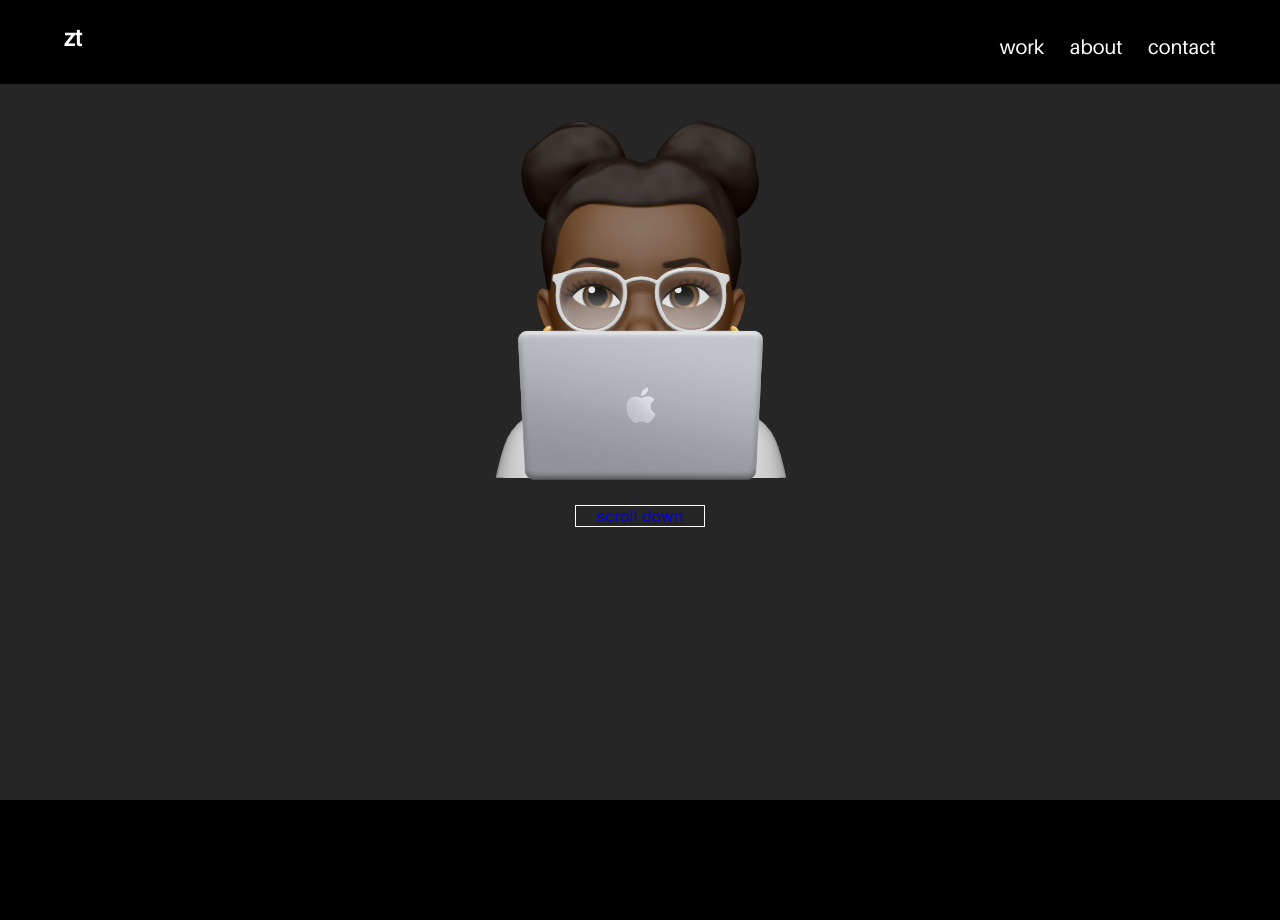
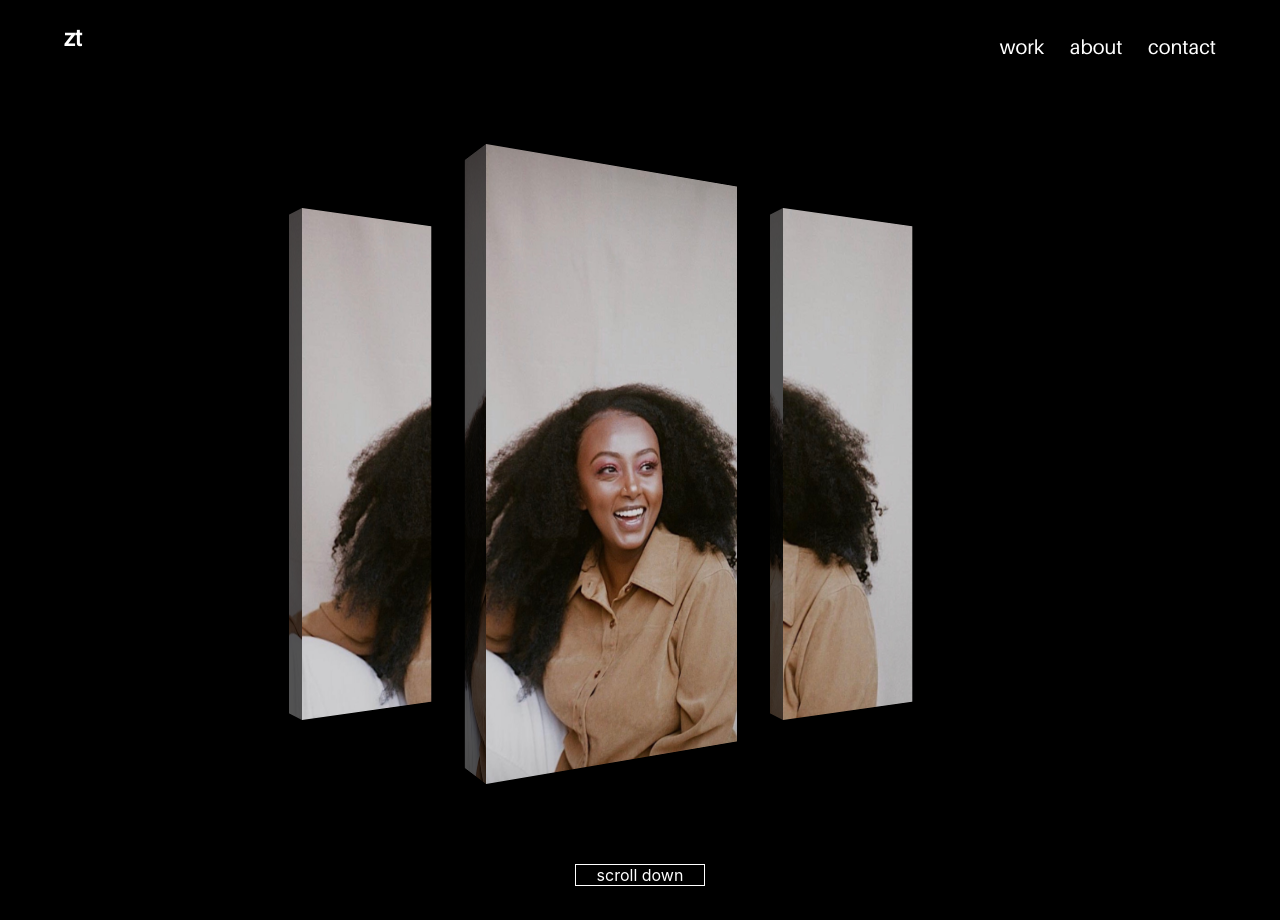
Before and after one commit to zementeshome/zemen-teshome-portfolio, a React (Create React App) app: page /about in a window 1280 px wide. Shown: the top 920 px of the page. Before the commit the page ends 800 px from the top, so only its background shows below. Built offline with nearby package versions, Linux system fonts and the light colour scheme.

Commit message:
about image styling added

```diff
--- a/src/components/About/About.jsx
+++ b/src/components/About/About.jsx
@@ -4,8 +4,9 @@ import './About.scss';
 import gsap from 'gsap';
 import  { ScrollTrigger } from 'gsap/ScrollTrigger';
 import { FaBorderNone } from 'react-icons/fa';
-// import { Link as ScrollLink } from 'react-scroll';
+import { Link as ScrollLink } from 'react-scroll';
 import { animateScroll as scroll} from 'react-scroll'
+import AboutImage from '../AboutImage/AboutImage';
 
 gsap.registerPlugin(ScrollTrigger);
 
@@ -26,7 +27,7 @@ const sections = [
 
 function About() {
 
-    const [background, setBackground] = useState('#262626');
+    const [background, setBackground] = useState('#000000');
     // const [scroll, setScroll] = useState(false);
 
     const aboutRef = useRef(null)
@@ -86,9 +87,10 @@ function About() {
         <section className="about">
             <Header/>
             <div className="about__image-container" ref={aboutRef}>
-        <img className="about__image" src={process.env.PUBLIC_URL + 'assets/images/memoji-laptop.png'} alt="zemen memoji"/>
-        {/* <ScrollLink activeClass="active" className="about__scroll" to="aboutme" smooth={true} duration={1000}>scroll down</ScrollLink> */}
-        <a className="about__scroll" href="#me">scroll down</a>
+                <AboutImage />
+        {/* <img className="about__image" src={process.env.PUBLIC_URL + 'assets/images/memoji-laptop.png'} alt="zemen memoji"/> */}
+        <ScrollLink activeClass="active" className="about__scroll" to="me" smooth={true} duration={1000}>scroll down</ScrollLink>
+        {/* <a className="about__scroll" href="#me">scroll down</a> */}
         </div>
         <section className="about__section-2" id="me">
             {/* <div className="about__text-container">
--- a/src/components/About/About.scss
+++ b/src/components/About/About.scss
@@ -5,7 +5,7 @@
 html, body {
     margin: 0;
     padding: 0;
-    scroll-behavior: smooth;
+    // scroll-behavior: smooth;
 }
 
 .about {
@@ -21,13 +21,13 @@ html, body {
     &__image-container {
         width: 100%;
         height: 100vh;
-        background: #262626;
+        // background: #262626;
     }
 
     &__text-container {
         width: 100%;
         height: 60vh;
-        background: darkblue;
+        // background: darkblue;
     }
 
     &__text {
--- /dev/null
+++ b/src/components/AboutImage/AboutImage.jsx
@@ -0,0 +1,23 @@
+import React from 'react';
+import './AboutImage.scss';
+
+function AboutImage() {
+    return (
+        <div class="aboutImage">
+        <div class="block">
+            <div class="side -main"></div>
+            <div class="side -left"></div>
+        </div>
+        <div class="block">
+            <div class="side -main"></div>
+            <div class="side -left"></div>
+        </div>
+        <div class="block">
+            <div class="side -main"></div>
+            <div class="side -left"></div>
+        </div>
+    </div>
+    )
+}
+
+export default AboutImage
--- /dev/null
+++ b/src/components/AboutImage/AboutImage.scss
@@ -0,0 +1,104 @@
+@import '../../styles/partials/variables';
+
+@import '../../styles/partials/fonts';
+
+html, body {
+    min-height: 100%;
+}
+
+.aboutImage {
+    @include mobile {
+    position: relative;
+    width: 80%;
+    padding-top: 50%;
+    margin: 5rem auto;
+    }
+
+    > .block {
+        position: absolute;
+        height: 100%;
+        width: 30%;
+        perspective: 1000px;
+
+        &:nth-of-type(1) {
+            height: 80%;
+            top: 10%;
+            left: 17%;
+            width: 15%;
+        }
+
+        &:nth-of-type(2) {
+            top: 0;
+            left: 35%;
+        }
+
+        &:nth-of-type(3) {
+            height: 80%;
+            top: 10%;
+            left: 64%;
+            width: 15%;
+        }
+    }
+
+    > .block > .side {
+        position: absolute;
+        top: 0;
+        left: 0;
+        background-image: url('../../BackgroundImage/Zemen_Teshome_WebDev.jpg');
+        background-size: auto 100%;
+        box-shadow: -1vw .5vw 1vw rgba(0, 0, 0, .3);
+
+        &.-main {
+            height: 100%;
+            width: 100%;
+            transform: rotateY(30deg);
+            transform-origin: 0 50%;
+        }
+
+        // &.-main:hover {
+        //     transform: rotateY(-30deg);
+        // }
+
+        &.-left {
+            height: 100%;
+            width: 20%;
+            transform-origin: 0 50%;
+            transform: rotateY(-60deg) translateX(-100%);
+            filter: brightness(40%);
+        }
+    }
+
+    > .block:nth-of-type(1) > .side {
+        &.-main {
+            background-position: 4% 50%;
+            background-size: auto 130%;
+        }
+
+        &.-left {
+            background-position: 0 50%;
+            background-size: auto 130%;
+        }
+    }
+
+    > .block:nth-of-type(2) > .side {
+        &.-main {
+            background-position: 50% 0;
+        }
+
+        &.-left {
+            background-position: 28.5% 0;
+        }
+    }
+
+    > .block:nth-of-type(3) > .side {
+        &.-main {
+            background-position: 96% 50%;
+            background-size: auto 130%;
+        }
+
+        &.-left {
+            background-position: 78% 50%;
+            background-size: auto 130%;
+        }
+    }
+}
--- a/src/components/Header/Header.scss
+++ b/src/components/Header/Header.scss
@@ -7,7 +7,7 @@ html, body {
     height: 100%;
     margin: 0px;
     padding: 0px;
-    overflow-x: hidden;
+    // overflow-x: hidden;
     // font-size: 14px;
 }
 
```
Also changed, not shown: src/BackgroundImage/Zemen_Teshome_WebDev.jpg (added).
